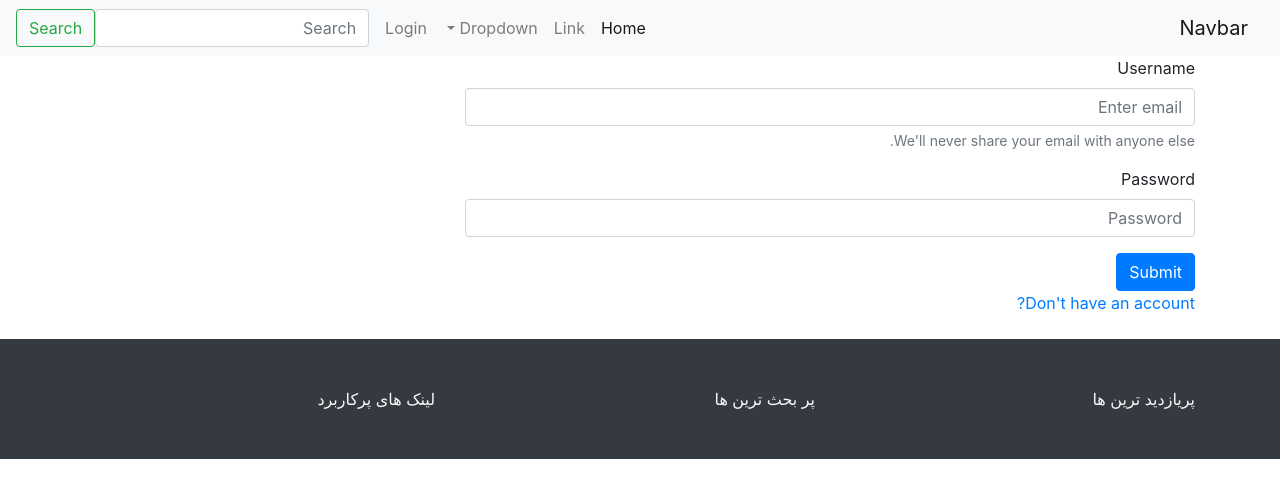
After one commit to mhmoghaddasin/blog, a Django app: page /login/ in a window 1280 px wide. The commit adds this page. Shown: the top 498 px of the page. Run offline with Django 3.2, Linux system fonts and the light colour scheme; some libraries are stand-ins or nearby versions.

Commit message:
add login and register view

```diff
--- a/blog/urls.py
+++ b/blog/urls.py
@@ -1,9 +1,13 @@
 from django.urls import path, re_path
-from .views import home, single, categories_archive, category_single
+from .views import home, single, categories_archive, category_single, login_view, logout_view, register_view
 
 urlpatterns = [
     path('posts/', home, name='posts_archive'),
     path('posts/<slug:pk>/', single, name='post_single'),
     path('categories/', categories_archive, name='categories_archive'),
     path('categories/<slug:pk>/', category_single, name='category_single'),
+    path('login/', login_view, name='login'),
+    path('logout/', logout_view, name='logout'),
+    path('register/', register_view, name='register'),
+
 ]
--- a/blog/views.py
+++ b/blog/views.py
@@ -1,7 +1,10 @@
+from django.contrib.auth.models import User
 from django.http import HttpResponse, Http404
-from django.shortcuts import render
+from django.shortcuts import render, redirect
 from django.urls import reverse
 from .models import Post, Category
+from .forms import UserRegistrationForm
+from django.contrib.auth import authenticate, login, logout
 
 
 def home(request):
@@ -56,3 +59,45 @@ def categories_archive(request):
     blog = '<html><head><title>post archive</title></head>{}</body></html>'.format(
         '<ul>{}</ul>'.format(links))
     return HttpResponse(blog)
+
+
+def login_view(request):
+    if request.user.is_authenticated:
+        return redirect('posts_archive')
+    if request.method == 'POST':
+        username = request.POST.get('username', None)
+        password = request.POST.get('password', None)
+        user = authenticate(request, username=username, password=password)
+        if user and user.is_active:
+            login(request, user)
+            return redirect('posts_archive')
+    else:
+        pass
+    return render(request, 'blog/login.html', context={})
+
+
+def logout_view(request):
+    logout(request)
+    return redirect('posts_archive')
+
+
+def register_view(request):
+    if request.method == 'POST':
+        form = UserRegistrationForm(request.POST)
+        if form.is_valid():
+            username = form.cleaned_data['username']
+            password = form.cleaned_data['password']
+            first_name = form.cleaned_data['first_name']
+            last_name = form.cleaned_data['last_name']
+            email = form.cleaned_data['email']
+            user = User.objects.create(username=username, first_name=first_name, last_name=last_name, email=email)
+            user.set_password(password)
+            user.save()
+            return redirect('login')
+        else:
+            pass
+        context = {'form': form}
+    else:
+        form = UserRegistrationForm()
+        context = {'form': form}
+    return render(request, 'blog/register.html', context=context)
--- a/templates/base/header.html
+++ b/templates/base/header.html
@@ -1,6 +1,7 @@
 <nav class="navbar navbar-expand-lg navbar-light bg-light">
     <a class="navbar-brand" href="#">Navbar</a>
-  <button class="navbar-toggler" type="button" data-toggle="collapse" data-target="#navbarSupportedContent" aria-controls="navbarSupportedContent" aria-expanded="false" aria-label="Toggle navigation">
+    <button class="navbar-toggler" type="button" data-toggle="collapse" data-target="#navbarSupportedContent"
+            aria-controls="navbarSupportedContent" aria-expanded="false" aria-label="Toggle navigation">
         <span class="navbar-toggler-icon"></span>
     </button>
 
@@ -13,7 +14,8 @@
                 <a class="nav-link" href="#">Link</a>
             </li>
             <li class="nav-item dropdown">
-        <a class="nav-link dropdown-toggle" href="#" id="navbarDropdown" role="button" data-toggle="dropdown" aria-haspopup="true" aria-expanded="false">
+                <a class="nav-link dropdown-toggle" href="#" id="navbarDropdown" role="button" data-toggle="dropdown"
+                   aria-haspopup="true" aria-expanded="false">
                     Dropdown
                 </a>
                 <div class="dropdown-menu" aria-labelledby="navbarDropdown">
@@ -24,7 +26,11 @@
                 </div>
             </li>
             <li class="nav-item">
-        <a class="nav-link disabled" href="#">Disabled</a>
+                {% if request.user.is_authenticated %}
+                    <a class="nav-link " href="{% url 'logout' %}">Logout</a>
+                {% else %}
+                    <a class="nav-link " href="{% url 'login' %}">Login</a>
+                {% endif %}
             </li>
         </ul>
         <form class="form-inline my-2 my-lg-0">
--- /dev/null
+++ b/templates/blog/login.html
@@ -0,0 +1,34 @@
+{% extends 'base/base.html' %}
+{% load static %}
+{% block title %}
+    login
+{% endblock %}
+
+{% block body %}
+    <div class="container">
+        <div class="row">
+            <div class="col-8">
+                <form action="{% url 'login' %}" method="post">
+                    {% csrf_token %}
+                    <div class="form-group">
+                        <label for="exampleInputEmail1">Username</label>
+                        <input type="text" class="form-control" name="username" id="exampleInputEmail1"
+                               aria-describedby="emailHelp"
+                               placeholder="Enter email">
+                        <small id="emailHelp" class="form-text text-muted">We'll never share your email with anyone
+                            else.</small>
+                    </div>
+                    <div class="form-group">
+                        <label for="exampleInputPassword1">Password</label>
+                        <input type="password" name="password" class="form-control" id="exampleInputPassword1"
+                               placeholder="Password">
+                    </div>
+                    <button type="submit" class="btn btn-primary">Submit</button>
+                </form>
+            </div>
+            <div class="col-12">
+                <a href="{% url 'register' %}">Don't have an account?</a>
+            </div>
+        </div>
+    </div>
+{% endblock %}
```
Also changed, not shown: blog/forms.py (added, +30 -0 lines), blog/validators.py (added, +20 -0 lines), templates/blog/posts.html (+4 -9 lines), templates/blog/register.html (added, +19 -0 lines). Lines whose indentation alone changed are shown as unchanged.
